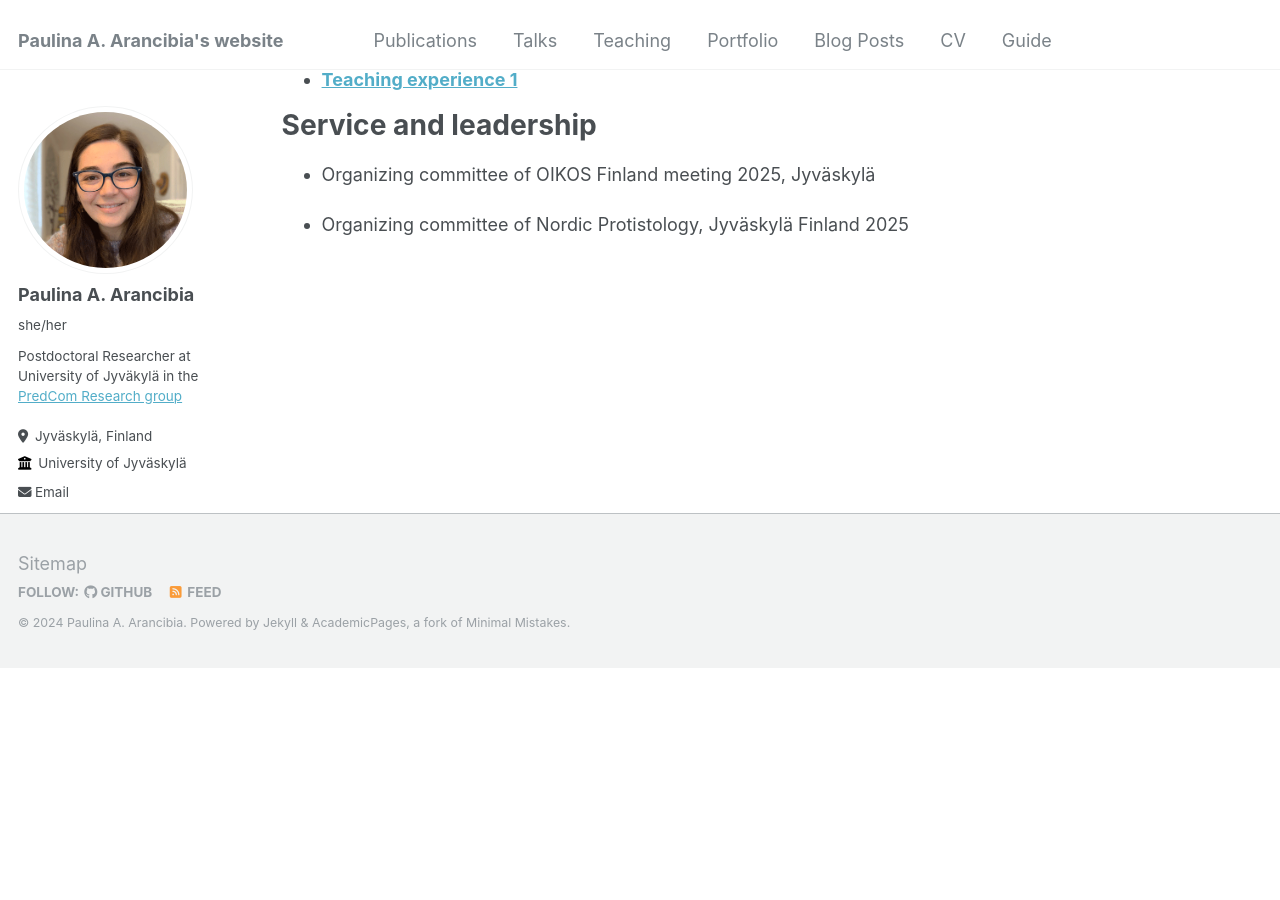
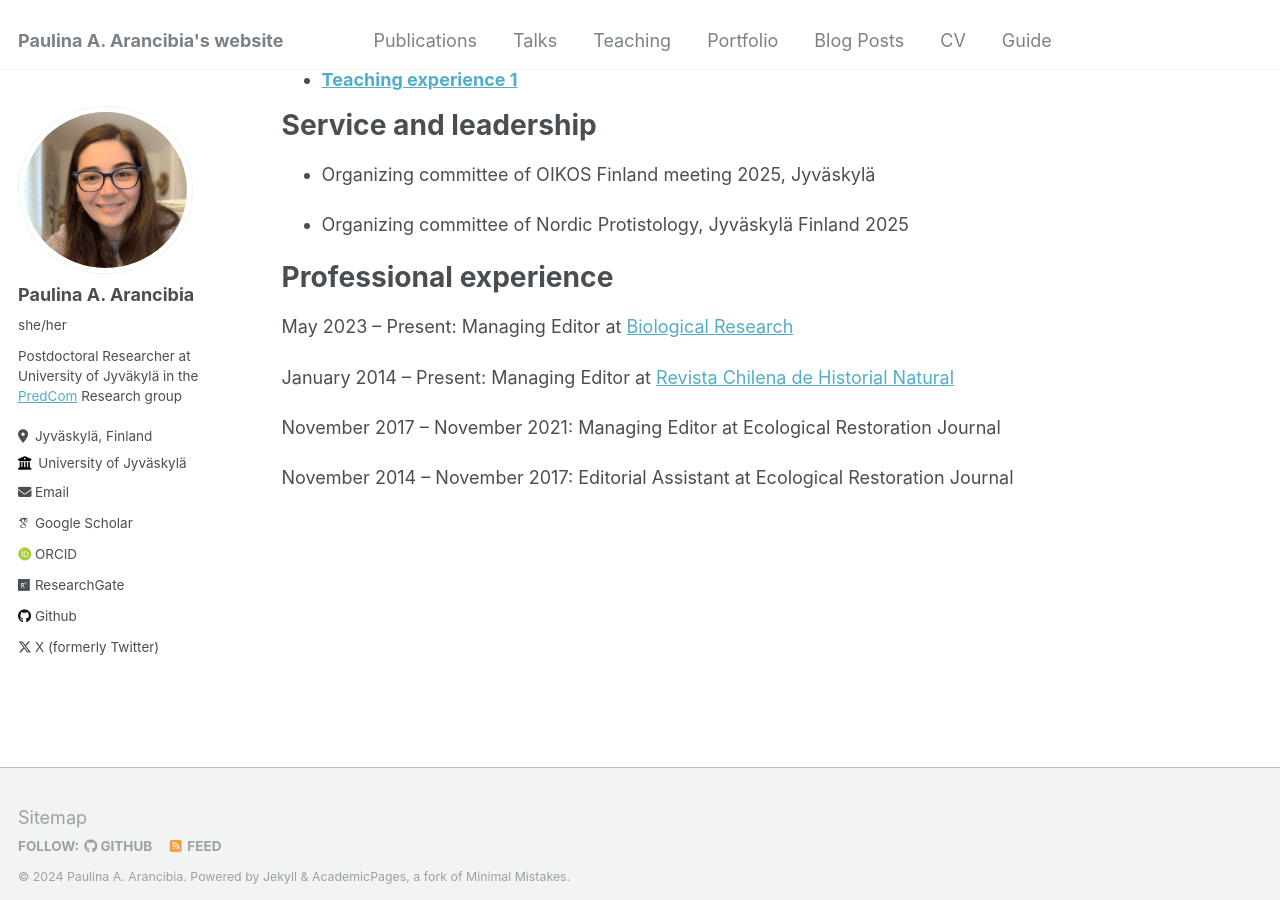
Before and after one commit to parancibia/parancibia.github.io, a Jekyll site: the page built from _pages/cv.md, in a window 1280 px wide and 900 px high, scrolled down 2986 px. Built offline with Jekyll 4.4.1, drawn with Linux system fonts in a browser that asks for light colours; some web fonts are replaced; before the commit the page ends 3655 px from its top, so only the background shows below that.

Commit message:
CV journal links added

```diff
--- a/_config.yml
+++ b/_config.yml
@@ -24,7 +24,7 @@
   avatar           : "Paulina_2021_3.png"
   name             : "Paulina A. Arancibia"
   pronouns         : "she/her"
-  bio              : "Postdoctoral Researcher at University of Jyväkylä in the <a href='https://www.jyu.fi/en/research-groups/predictive-community-ecology-group'> PredCom Research group</a>"
+  bio              : "Postdoctoral Researcher at University of Jyväkylä in the <a href='https://www.jyu.fi/en/research-groups/predictive-community-ecology-group'> PredCom</a> Research group"
   location         : "Jyväskylä, Finland"
   employer         : "University of Jyväskylä"
   uri              : # URL
--- a/_pages/cv.md
+++ b/_pages/cv.md
@@ -53,3 +53,14 @@
 * Organizing committee of OIKOS Finland meeting 2025, Jyväskylä
 
 * Organizing committee of Nordic Protistology, Jyväskylä Finland 2025
+
+Professional experience
+======
+
+May 2023 – Present: Managing Editor at <a href='https://biolres.biomedcentral.com/'> Biological Research</a>
+
+January 2014 – Present: Managing Editor at <a href='https://revchilhistnat.biomedcentral.com/'> Revista Chilena de Historial Natural</a>
+
+November 2017 – November 2021: Managing Editor at Ecological Restoration Journal
+
+November 2014 – November 2017: Editorial Assistant at Ecological Restoration Journal
```
